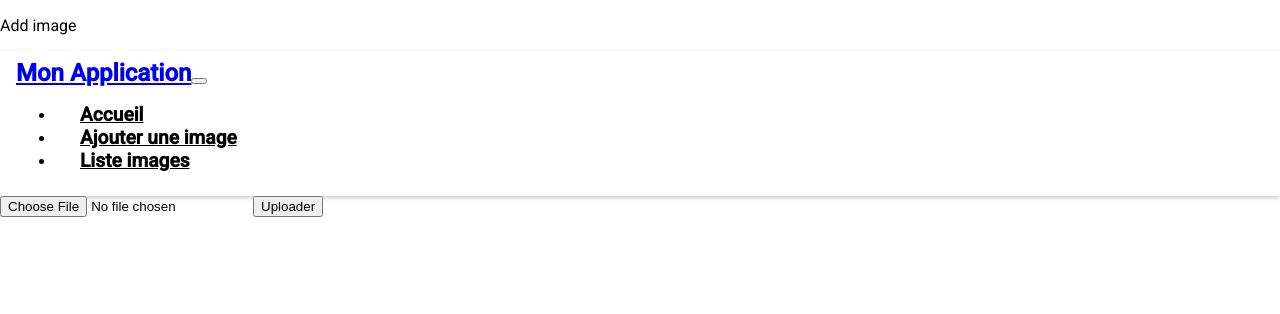
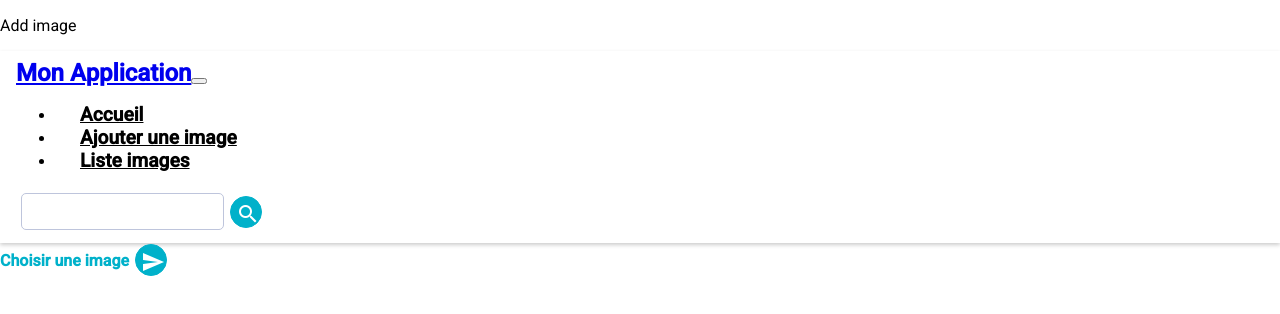
Before and after one commit to juanitoo28/Projet_azure, an Angular app: page /add-image in a window 1280 px wide. Shown: the top 314 px of the page. Built offline with nearby package versions, Linux system fonts and the light colour scheme; no server answers.

Commit message:
Ajout du bouton search

```diff
--- a/src/app/add-image/add-image.component.html
+++ b/src/app/add-image/add-image.component.html
@@ -1,6 +1,11 @@
 <p>Add image</p>
 <app-header></app-header>
-<div class="d-flex justify-content-center mb-3">
+<div class="send">
+    <label for="file" class="label-file">Choisir une image</label>
+    <input id="file" class="input-file" type="file" (change)="onFileSelected($event)">
+    <div class="icon-send" (click)="onUpload()"><mat-icon>send</mat-icon></div>
+  </div>
+<!-- <div class="d-flex justify-content-center mb-3">
     <input type="file" (change)="onFileSelected($event)" />
     <button class="btn btn-success ms-3" (click)="onUpload()">Uploader</button>
-</div>
+</div> -->
--- a/src/app/add-image/add-image.component.scss
+++ b/src/app/add-image/add-image.component.scss
@@ -0,0 +1,31 @@
+.send{
+    display: flex;
+    align-items: center;
+    }
+.icon-send{
+    padding: 5px;
+    border: 1px solid #00b1ca;
+    margin: 1px;
+    text-align: center;
+    color: #fff;
+    border-radius: 50%;
+    width: 20px;
+    height: 20px;
+    cursor: pointer;
+    background: #00b1ca;
+}
+
+.input-file {
+    display: none;
+}
+
+.label-file {
+    cursor: pointer;
+    color: #00b1ca;
+    font-weight: bold;
+    margin-right: 5px;
+}
+
+.label-file:hover {
+    color: #25a5c4;
+}
--- a/src/app/app.module.ts
+++ b/src/app/app.module.ts
@@ -12,6 +12,7 @@ import { ListeImagesComponent } from './liste-images/liste-images.component';
 import { ImageModalComponent } from './image-modal/image-modal.component';
 import { MatDialogModule } from '@angular/material/dialog';
 import { BrowserAnimationsModule } from '@angular/platform-browser/animations';
+import { MatIconModule } from '@angular/material/icon';
 
 @NgModule({
   declarations: [
@@ -21,7 +22,6 @@ import { BrowserAnimationsModule } from '@angular/platform-browser/animations';
     HeaderComponent,
     ListeImagesComponent,
     ImageModalComponent,
-
   ],
   imports: [
     BrowserModule,
@@ -30,6 +30,7 @@ import { BrowserAnimationsModule } from '@angular/platform-browser/animations';
     FormsModule,
     BrowserAnimationsModule,
     MatDialogModule,
+    MatIconModule,
   ],
   providers: [],
   bootstrap: [AppComponent]
--- a/src/app/header/header.component.html
+++ b/src/app/header/header.component.html
@@ -25,5 +25,10 @@
           </li>
         </ul>
       </div>
+      <div class="search">
+        <input type="text">
+          <div class="icon-search"><mat-icon>search</mat-icon>
+          </div>
+        </div>
     </div>
   </nav>
--- a/src/app/header/header.component.scss
+++ b/src/app/header/header.component.scss
@@ -32,3 +32,36 @@ nav {
       }
     }
   }
+
+
+.search{
+  display: flex;
+  align-items: center;
+ }
+ .icon-search{
+   padding: 5px;
+   border: 1px solid #00b1ca;
+   margin: 1px;
+   text-align: center;
+   color: #fff;
+   border-radius: 50%;
+   width: 20px;
+   height: 20px;
+   cursor: pointer;
+   background: #00b1ca;
+ }
+
+input{
+  padding: 10px 12px;
+  margin: 5px;
+  border: 1px solid #bec5dc;
+  color: #464f6a;
+  border-radius: 5px;
+}
+select{
+  padding: 10px 12px;
+  margin: 5px;
+  border: 1px solid #bec5dc;
+  color: #464f6a;
+  border-radius: 5px;
+}
--- a/src/app/liste-images/liste-images.component.scss
+++ b/src/app/liste-images/liste-images.component.scss
@@ -0,0 +1,7 @@
+select{
+    padding: 10px 12px;
+    margin: 5px;
+    border: 1px solid #bec5dc;
+    color: #464f6a;
+    border-radius: 5px;
+  }
```
